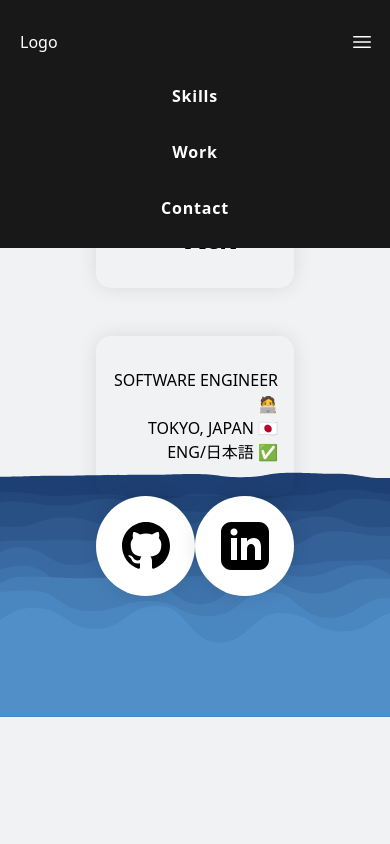
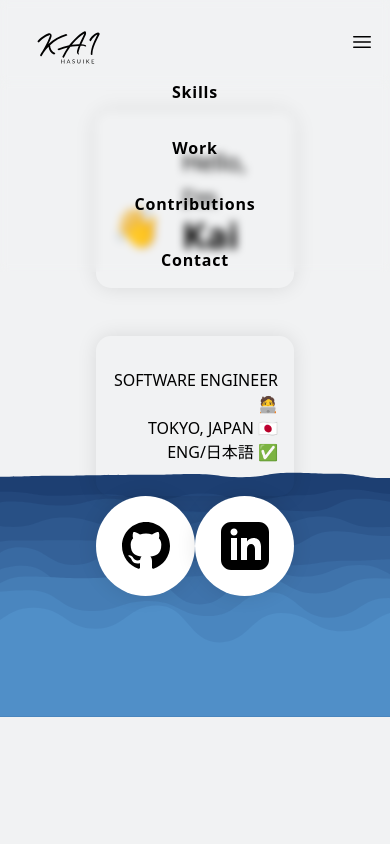
Before and after one commit to kyougene/portfolio, a React (Vite) app: page / in a window 390 px wide. Both pictures are taken after a click on the button 362 px from the left and 42 px from the top of the page. Shown: the top 844 px of the page. Built offline with nearby package versions, Linux system fonts and the light colour scheme.

Commit message:
fix: mobile navbar scroll, add logo

```diff
--- a/src/components/Navbar.jsx
+++ b/src/components/Navbar.jsx
@@ -1,4 +1,5 @@
 import React, { useState } from "react";
+import logo from "../assets/Kai.svg";
 
 const Navbar = () => {
   const [isOpen, setIsOpen] = useState(false);
@@ -18,10 +19,10 @@ const Navbar = () => {
           className="w-1/2 h-full flex justify-start items-center ml-52 cursor-pointer"
           onClick={() => scrollToSection("header")}
         >
-          Logo
+          <img src={logo} alt="Logo" />
         </div>
         <ul className="w-1/2 h-full mr-52 flex justify-end items-center gap-10">
-          {["Skills", "Work", "Contact"].map((item, index) => {
+          {["Skills", "Work", "Contributions", "Contact"].map((item, index) => {
             return (
               <li className="hover:text-gray-500" key={index}>
                 <a
@@ -39,10 +40,16 @@ const Navbar = () => {
         </ul>
       </div>
       {/* secondary */}
-      <div className="lg:hidden h-[10vh]  w-full fixed top-0 left-0 z-10 bg-primary text-white">
+      <div className="lg:hidden h-[10vh]  w-full fixed top-0 left-0 z-10 bg-transparent backdrop-blur-[4px] text-black">
         {/* Mobile navigation toggle */}
         <div className="flex h-full items-center justify-between mr-4">
-          <div className="ml-5">Logo</div>
+          <div
+            className="w-1/2 h-full flex justify-start items-center ml-4 cursor-pointer"
+            onClick={() => scrollToSection("header")}
+          >
+            <img src={logo} alt="Logo" />
+          </div>
+
           <button
             onClick={() => {
               setIsOpen(!isOpen);
@@ -66,24 +73,54 @@ const Navbar = () => {
         </div>
       </div>
       {/* mobile navigation */}
+
       <div
-        className={`lg:hidden bg-primary z-50 fixed w-full top-[10vh] origin-top duration-700 text-white ${
-          !isOpen ? "hidden" : "block"
+        className={`lg:hidden bg-transparent backdrop-blur-[4px] z-50 fixed w-full top-0 text-black origin-top transform transition-transform duration-700 ${
+          isOpen ? `translate-y-20` : `-translate-y-full`
         }`}
       >
-        <div className="px-8 mb-7 text-center">
-          <div className="flex flex-col justify-end gap-8 font-bold tracking-wider ">
-            <a href="#skills" onClick={() => scrollToSection("skills")}>
+        {isOpen && (
+          <div className="h-full px-8">
+            <div className="flex flex-col items-center justify-end h-full gap-8 font-bold tracking-wider">
+              <a
+                href="#skills"
+                onClick={(e) => {
+                  e.preventDefault();
+                  scrollToSection("skills");
+                }}
+              >
                 Skills
               </a>
-            <a href="#projects" onClick={() => scrollToSection("projects")}>
+              <a
+                href="#projects"
+                onClick={(e) => {
+                  e.preventDefault();
+                  scrollToSection("projects");
+                }}
+              >
                 Work
               </a>
-            <a href="#contact" onClick={() => scrollToSection("contact")}>
+              <a
+                href="#contributions"
+                onClick={(e) => {
+                  e.preventDefault();
+                  scrollToSection("contributions");
+                }}
+              >
+                Contributions
+              </a>
+              <a
+                href="#contact"
+                onClick={(e) => {
+                  e.preventDefault();
+                  scrollToSection("contact");
+                }}
+              >
                 Contact
               </a>
             </div>
           </div>
+        )}
       </div>
     </nav>
   );
```
Also changed, not shown: src/assets/Kai.svg (added). Lines whose indentation alone changed are shown as unchanged.
